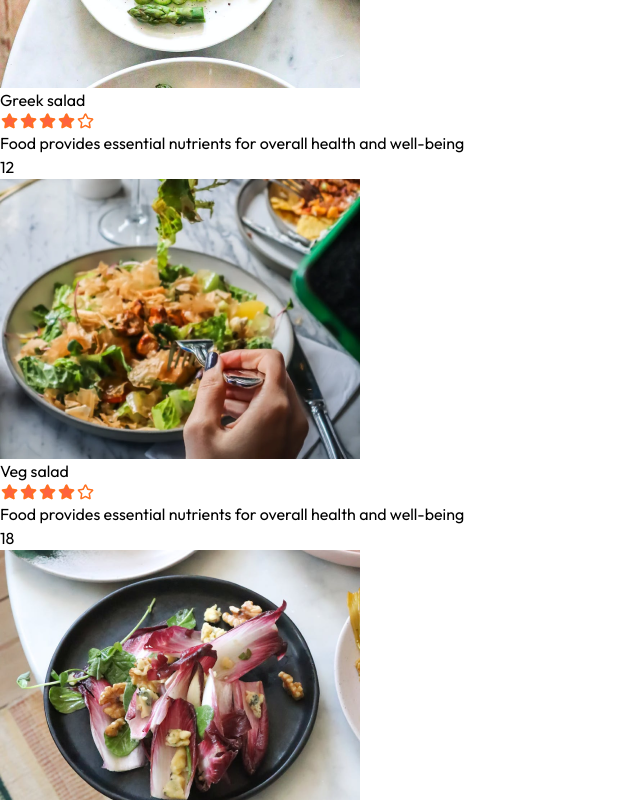
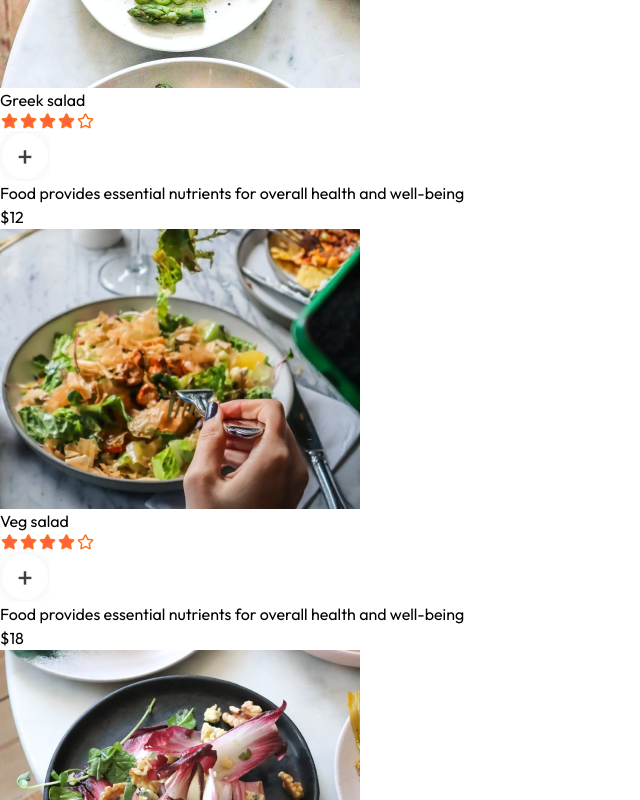
Before and after one commit to Prajjwal-Rawat/QuickBite-Food-Delivery-App, a React (Vite) app: page / in a window 1280 px wide. Shown: the part 2320-3120 px from the top of the page, without its empty margins (0-640 px from the left). Built offline with nearby package versions, Linux system fonts and the light colour scheme.

Commit message:
Implemented add to cart functionality with contextApi

```diff
--- a/src/component/FootItems/FoodCard.jsx
+++ b/src/component/FootItems/FoodCard.jsx
@@ -1,9 +1,13 @@
-import React from 'react'
+import React, { useContext, useState } from 'react'
 import { assets } from '../../assets/assets'
+import { StoreContext } from '../../context/StoreContext'
 
 const FoodCard = ({ item }) => {
+
+  const {cartItem, AddtoCart, RemoveItem} = useContext(StoreContext);
+
   return (
-    <div className='flex-auto w-full sm:w-1/2 md:w-1/3 lg:w-1/5 bg-slate-200  p-4 shadow-md transition-all duration-700 shadow-black hover:scale-110 '>
+    <div className='flex-auto relative w-full sm:w-1/2 md:w-1/3 lg:w-1/5 bg-slate-200  p-4 shadow-md transition-all duration-700 shadow-black hover:scale-110 '>
       <div>
         <div>
           <img className='w-[100%] rounded-t-[15px]' src={item.image} />
@@ -12,11 +16,19 @@ const FoodCard = ({ item }) => {
         <div className='p-[10px] flex items-center justify-between '>
           <h2 className='font-semibold text-[20px]'>{item.name}</h2>
           <img className='w-[70px]' src={assets.rating_starts} />
+          {
+            !cartItem[item._id] ? <img className='absolute bottom-[10.7rem] cursor-pointer right-6 ' onClick={() => AddtoCart(item._id)} src={assets.add_icon_white} /> :
+            <div className='absolute bottom-[10.7rem] cursor-pointer right-[1.4rem]  flex gap-2 p-[6px] bg-white rounded-[50px] items-center '>
+              <img className='w-[30px]' onClick={() => RemoveItem(item._id)} src={assets.remove_icon_red}/>
+              <p>{cartItem[item._id]}</p>
+              <img className='w-[30px]' onClick={() => AddtoCart(item._id)} src={assets.add_icon_green}/>
+            </div>
+          }
         </div>
 
         <div className='flex flex-col justify-center p-2'>
           <p className='text-[#676767] text-[13px] text-start'>{item.description}</p>
-          <p>{item.price}</p>
+          <p className='text-[22px] font-semibold text-red-300 mt-[10px]'>${item.price}</p>
         </div>
       </div>
     </div>
--- a/src/component/FootItems/FoodList.jsx
+++ b/src/component/FootItems/FoodList.jsx
@@ -12,10 +12,10 @@ const FoodList = ({ category }) => {
             <h2 className='font-semibold text-2xl'>Top Dishes Near You</h2>
          </div>
 
-         <div className='flex flex-wrap gap-[30px] mt-[30px] justify-center'>
+         <div className='flex flex-wrap gap-[30px] mt-[30px] mb-[30px] justify-center'>
             {food_list.map((item) => {
                if (category === "All" || category === item.category)
-                  return <FoodCard item={item} key={item.id} />
+                  return <FoodCard item={item} key={item._id} />
             })}
          </div>
       </div>
--- a/src/context/StoreContext.jsx
+++ b/src/context/StoreContext.jsx
@@ -1,4 +1,4 @@
-import { createContext } from "react";
+import { createContext, useState } from "react";
 import { food_list } from "../assets/assets";
 
 
@@ -6,10 +6,28 @@ export const StoreContext = createContext();
 
 const StoreContextProvider = ({children}) => {
 
+    const [cartItem, setCartItem] = useState({});
 
+
+    const AddtoCart =(itemId) => {
+      if(!cartItem[itemId]){
+          setCartItem((prev) => ({...prev, [itemId]: 1}))
+      }else{
+        setCartItem((prev) => ({...prev, [itemId]: prev[itemId]+1}))
+      }
+    }
+
+    const RemoveItem = (itemId) => {
+      setCartItem((prev) => ({...prev, [itemId]: prev[itemId] -1 }))
+    }
+
+    console.log(cartItem);
 
     const data = {
        food_list,
+       cartItem,
+       AddtoCart,
+       RemoveItem
     }
 
       return(
```
